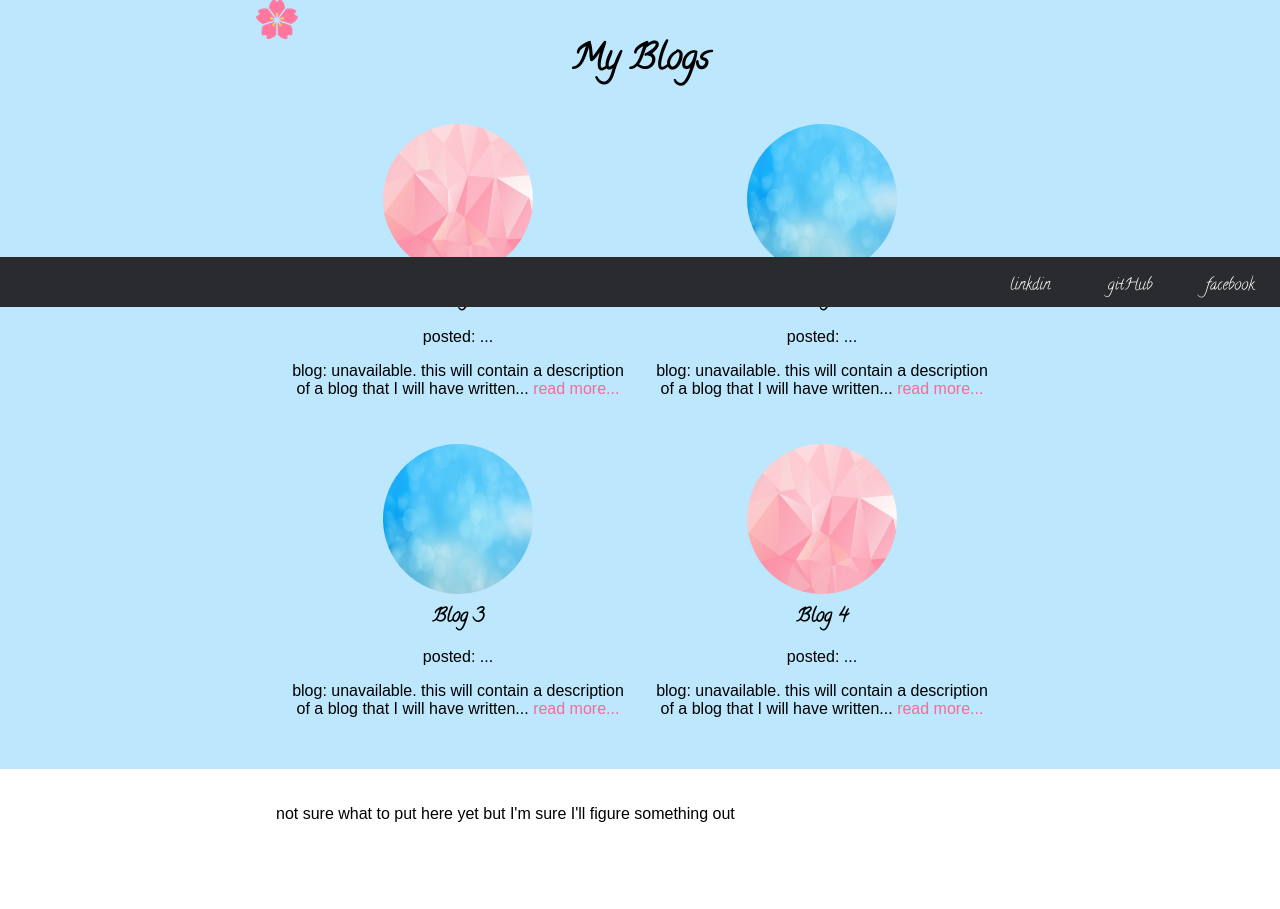
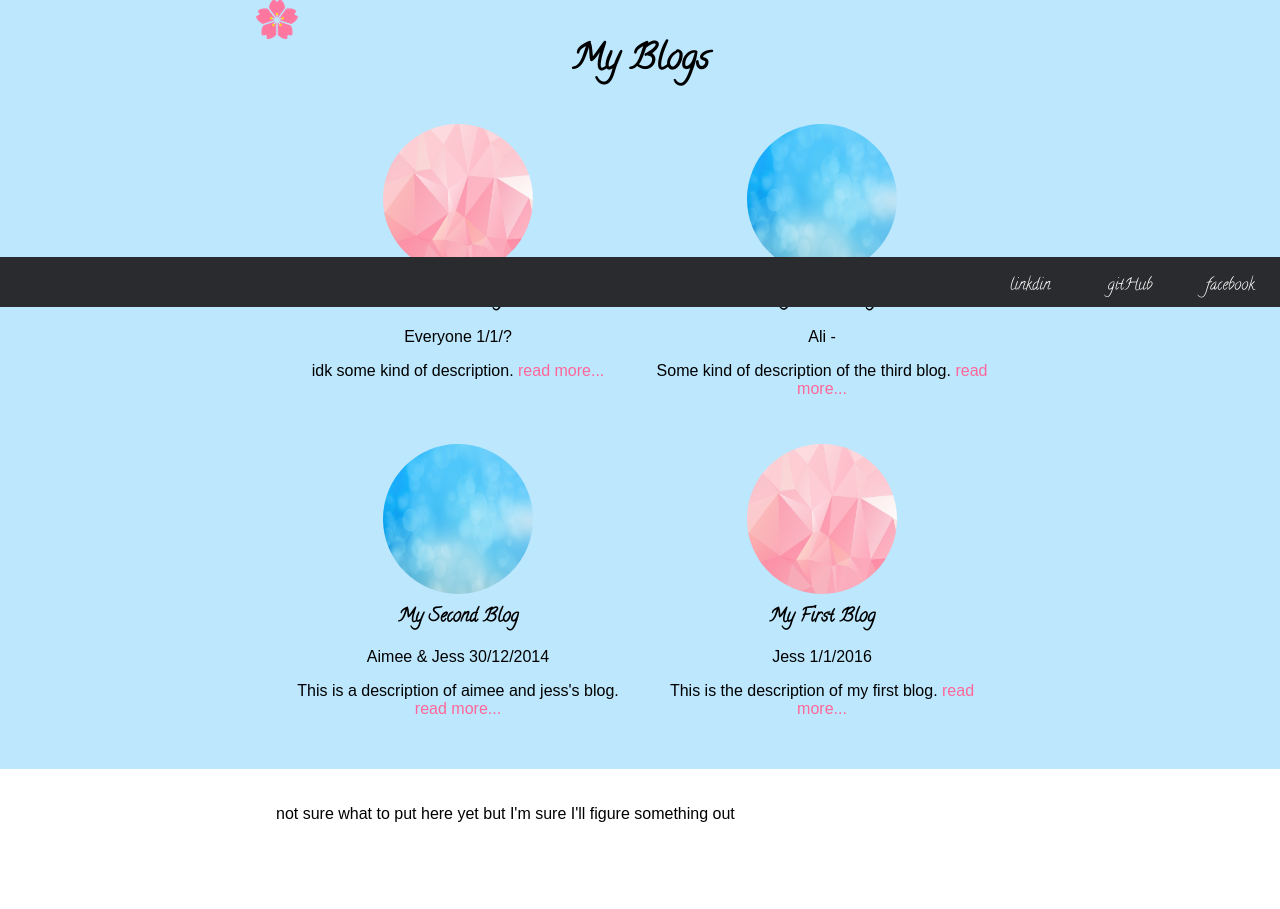
Before and after one commit to JessI23/blog-portfolio, a PHP site: page /blog.php in a window 1280 px wide. Shown: the part 493-1402 px from the top of the page. Run offline with PHP 8.4, Linux system fonts and the light colour scheme.

Commit message:
print list of blogs from text file

```diff
--- a/blog.php
+++ b/blog.php
@@ -25,33 +25,34 @@
 					<p>I have written blog posts for...<br>...<br>...<br>...<br>... no idea</p>
 				</div>
 			</div>
+            <?php
+                //get blog list and descriptions
+                $blogListString = file_get_contents('test_data/blog_list.txt', 'r');
+                $blogListTemp = explode('*', $blogListString);
+
+                foreach($blogListTemp as $key => $element){
+                    $blogList[$key] = explode('|', $element);
+                }
+                $blogList = array_reverse($blogList); //makes it so that the latest one is first
+            ?>
 			<div class="content-container alt">
 				<div class="content">
 					<h2>My Blogs</h2>
-					<div class="section">
-						<img src="images/pinkbg.jpg" alt="blog logo">
-                        <h3>Blog 1</h3>
-                        <p>posted: ...</p>
-						<p>blog: unavailable. this will contain a description of a blog that I will have written... <a href="blog_post.php">read more...</a></p>
-                    </div>
-					<div class="section">
-						<img src="images/bg4.jpg" alt="blog logo">
-						<h3>Blog 2</h3>
-						<p>posted: ...</p>
-						<p>blog: unavailable. this will contain a description of a blog that I will have written... <a href="blog_post.php">read more...</a></p>
-					</div>
-					<div class="section">
-						<img src="images/bg4.jpg" alt="blog logo">
-						<h3>Blog 3</h3>
-						<p>posted: ...</p>
-						<p>blog: unavailable. this will contain a description of a blog that I will have written... <a href="blog_post.php">read more...</a></p>
-					</div>
-					<div class="section">
-						<img src="images/pinkbg.jpg" alt="blog logo">
-						<h3>Blog 4</h3>
-						<p>posted: ...</p>
-						<p>blog: unavailable. this will contain a description of a blog that I will have written... <a href="blog_post.php">read more...</a></p>
-					</div>
+                    <?php
+                        //print blog list on page
+                        //array2[blog][element] - element: [img, title, author, date, description, file]
+                        //for each blog:
+                        foreach ($blogList as $blog){
+
+                            $img = $blog[0];
+                            $title = $blog[1];
+                            $author = $blog[2];
+                            $date = $blog[3];
+                            $content = $blog[4];
+
+                            include 'includes/blog_description.phtml';
+                        }
+                    ?>
 				</div>
 				<div class="content-container">
 					<div class="content">
--- /dev/null
+++ b/includes/blog_description.phtml
@@ -0,0 +1,8 @@
+<?php
+
+echo    '<div class="section">' .
+            '<img src=' . $img . ' alt="blog logo">' .
+            '<h3>' . $title . '</h3>' .
+            '<p>' . $author . ' ' . $date . '</p>' .
+            '<p>' . $content . '<a href="blog_post.php">read more...</a></p>' .
+        '</div>';
```
